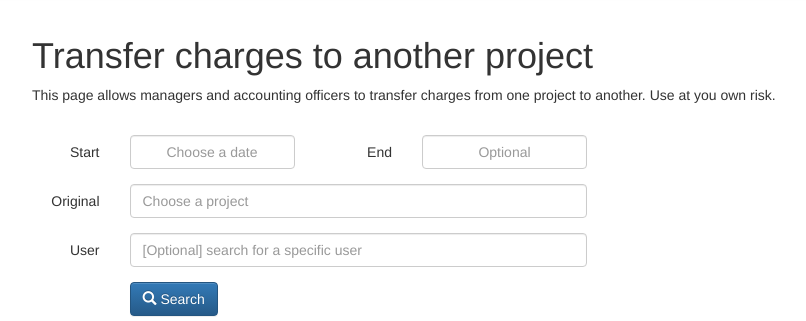
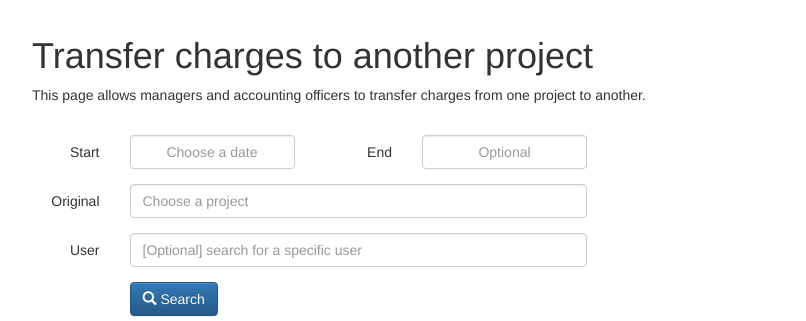
Before and after one commit to usnistgov/NEMO, a Django app: template NEMO/templates/accounts_and_projects/transfer_charges.html in a window 1280 px wide. Shown: the part 56-377 px from the top of the page, without its empty margins (38-844 px from the left). Run offline with Django 3.2, Linux system fonts and the light colour scheme; the template is opened without the code that fills it, so the values that code supplies are empty; parts of the project's set-up code (start-up, migrations or seed data) failed here and were passed over; some libraries are stand-ins or nearby versions.

Commit message:
- updated wording in transfer charges feature - fixed occupancy in kiosk

```diff
--- a/NEMO/apps/kiosk/templates/kiosk/kiosk.html
+++ b/NEMO/apps/kiosk/templates/kiosk/kiosk.html
@@ -96,7 +96,7 @@
 		let kiosk_badge_reader = new BadgeReader(send_badge_number, "{{ badge_reader.send_key }}" {% if badge_reader.record_key %}, "{{ badge_reader.record_key }}"{% endif %});
 		let timeout_handle = null;
 		let countdown_handle = null;
-		let occupancy = new URLSearchParams(window.location.search).get('occupancy') !== null;
+		let occupancy = new URLSearchParams(window.location.search).get('occupancy');
         let usage = new URLSearchParams(window.location.search).get('usage') !== null;
         let alerts = new URLSearchParams(window.location.search).get('alerts') !== null;
 		let default_content_element = $("#default_content");
--- a/NEMO/templates/accounts_and_projects/transfer_charges.html
+++ b/NEMO/templates/accounts_and_projects/transfer_charges.html
@@ -9,8 +9,7 @@
 {% block content %}
     <h1>Transfer charges to another project</h1>
     <p>
-        This page allows managers and accounting officers to transfer charges from one project to another. Use at you
-        own risk.
+        This page allows managers and accounting officers to transfer charges from one project to another.
     </p>
     <div style="height: 20px"></div>
     <form class="form-horizontal" role="form" method="post">
```
